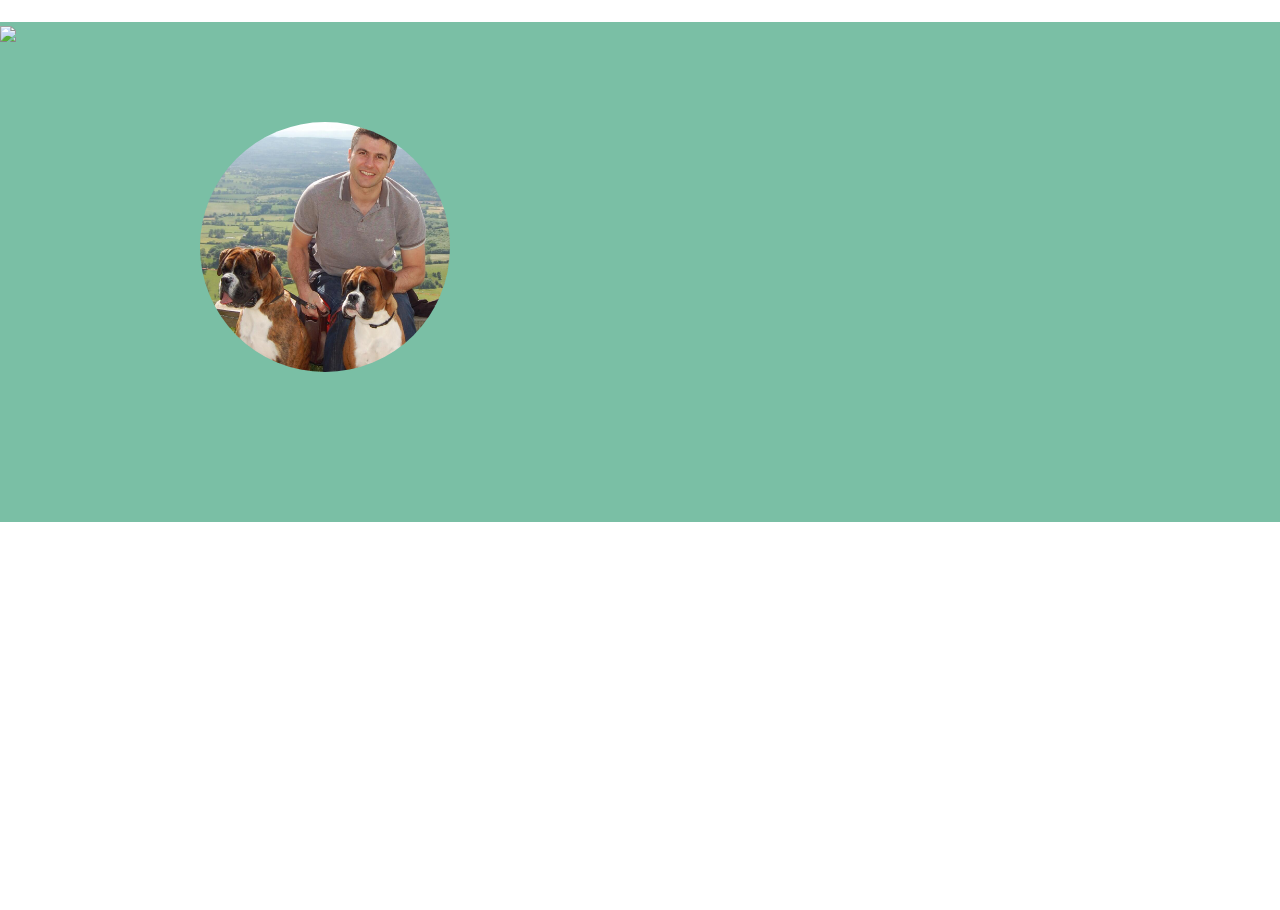
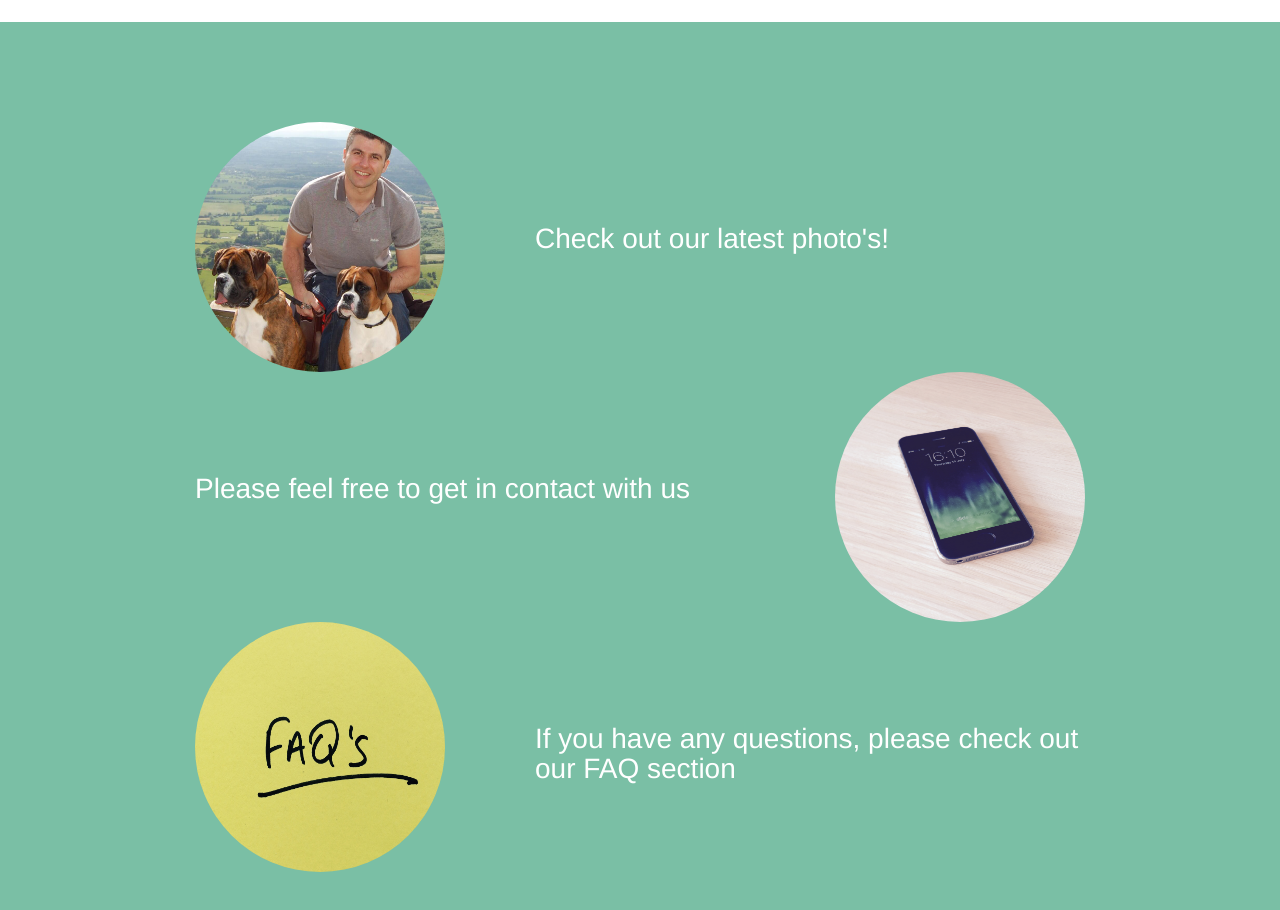
Before and after one commit to cj11489/Farfield-Boxers, a plain HTML site: page index.html in a window 1280 px wide. Shown: the part 1480-2390 px from the top of the page. Before the commit the page ends 2002 px from the top, so only its background shows below. Drawn offline with nearby package versions, Linux system fonts and the light colour scheme; some icons are missing.

Commit message:
further updates to version 1

```diff
--- a/css/index.css
+++ b/css/index.css
@@ -112,18 +112,20 @@ img {
     left:32%;
     margin-top: -400px;
 }
-button.btn.btn-default {
+a.btn.btn-default {
 	height: 50px;
 	width: 559px;
 	background-color: #FFF;
 	opacity: 0.8;
 	border-radius: 0%;
 	border: none;
+	padding-top: 13%;
 }
-button.btn.btn-default:hover {
+a.btn.btn-default:hover {
 	background-color: #7ABFA5;
 	color: #FFF;
 }
+
 .container-fluid #intro-text {
 	text-align: center;
 	margin-top: 200px;
@@ -146,6 +148,12 @@ button.btn.btn-default:hover {
 	line-height: 2em;
 }
 .main-page {
+	margin-top: 100px;
+}
+.main-page .row {
+	height: 250px;
+	margin-left: 180px;
+	margin-right: 180px
 
 }
 #main-section.container-fluid {
@@ -154,7 +162,7 @@ button.btn.btn-default:hover {
 	background-color: #7ABFA5;
 	color: #FFF;
 	width: 100%;
-	height: 500px;
+	height: 950px;
 }
 .main-page-thumbnail {
 	border-radius: 50%;
@@ -164,8 +172,26 @@ button.btn.btn-default:hover {
 #left.main-page-thumbnail {
 	float: left;
 	position: absolute;
-	margin-left: 200px;
-	margin-top: 100px;
+}
+#right.main-page-thumbnail {
+	float: right;
+	position: inherit;
+}
+.main-page-header {
+	font-size: 2em;
+	font-family: BrandonGrotesqueRegular,Helvetica,Arial,sans-serif;
+}
+#right.main-page-header {
+	float: right;
+	position: inherit;
+	padding-top: 14%;
+	width: 550px;
+}
+#left.main-page-header {
+	float: left;
+	position: inherit;
+	padding-top: 14%;
+	width: 550px;
 }
 /*.hero {
   background: url("../img/example-boxer-image-2.jpg") no-repeat center center;
--- a/index.html
+++ b/index.html
@@ -74,7 +74,7 @@
 	             			<h1>Farfield Boxers</h1>
 	            		</div>
 	            		<div class="welcome-button">
-	            			<button type="button" class="btn btn-default">Welcome</button>
+	            			<a href="#intro-section" <button type="button" class="btn btn-default">Welcome</button></a>
 	            		</div><!--welcome button end-->
 	            	</div><!--name+button end-->
             	</div>
@@ -90,13 +90,27 @@
 		   	<section class="container-fluid" id="main-section">
 		   		<div class="main-page">
 		   			<div class="row">
-		   				<div class="col-sm-12 col-md-12 col-lg-12">
-				   			<div class="photos">
-				   				<img src="img/James+dogs.jpg" class="main-page-thumbnail" id="left">
-				   			</div>
+		   				<div class="col-sm-12 col-md-4 col-lg-4">
+				   			<a href="#"><img src="img/James+dogs.jpg" class="main-page-thumbnail" id="left"></a>
 				   		</div>
-				   		<div class="col-sm-12 col-md-12 col-lg-12">
-				   			<img src="img/"
+				   		<div class="col-sm-12 col-md-8 col-lg-8">
+				   			<h2 class="main-page-header" id="right">Check out our latest photo's!</h2>
+				   		</div>
+				   	</div>
+				   	<div class="row">
+				   		<div class="col-sm-12 col-md-8 col-lg-8">
+				   			<h2 class="main-page-header" id="left">Please feel free to get in contact with us</h2>
+				   		</div>
+				   		<div class="col-sm-12 col-md-4 col-lg-4">
+				   			<a href="#"><img src="img/contact-photo.jpg" class="main-page-thumbnail" id="right"></a>
+				   		</div>
+				   	</div>
+				   	<div class="row">
+				   		<div class="col-sm-12 col-md-4 col-lg-4">
+				   			<a href="#"><img src="img/faq.jpg" class="main-page-thumbnail" id="left"></a>
+				   		</div>
+				   		<div class="col-sm-12 col-md-8 col-lg-8">
+				   			<h2 class="main-page-header" id="right">If you have any questions, please check out our FAQ section</h2>
 				   		</div>
 				   	</div><!--row end-->
 		   		</div>
```
Also changed, not shown: img/contact-photo.jpg (added), img/faq.jpg (added).
